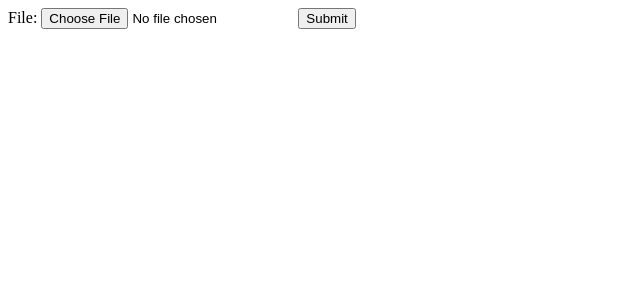
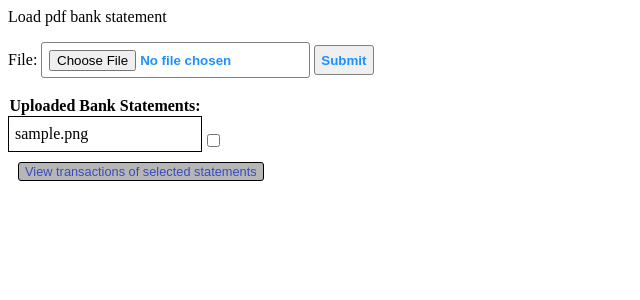
Before and after one commit to vasylgolub/ChasePDF, a Django app: page /index/ in a window 1280 px wide. Shown: the top 300 px of the page, without its empty margins (0-640 px from the left). Run offline with Django 4.2, Linux system fonts and the light colour scheme; tables that the repository leaves empty hold one stand-in row (values such as "Sample post").

Commit message:
created check boxes to select desired statement and display them in result.html

```diff
--- a/django_mypage/page/templates/page/index.html
+++ b/django_mypage/page/templates/page/index.html
@@ -1,33 +1,17 @@
 <!DOCTYPE html>
 <html lang="en">
-
-
 
 <head>
     <meta charset="UTF-8">
     <title>Title</title>
     {% load static %}
-    <link rel="stylesheet" type="text/css" href="{% static 'css/style.css' %}"/>
+    <link rel="stylesheet" type="text/css" href="{% static 'css/list_of_uploaded_files.css' %}"/>
 </head>
-
-
-
-
-
 
 
 <body>
 
-<!--<form action="{% url 'page:index' %}" method="post" enctype="multipart/form-data">-->
-<!--    {% csrf_token %}-->
-<!--  <input type="file" id="myFile" name="filename">-->
-<!--    <br>-->
-
-<!--&lt;!&ndash;  <input type="image" src="">&ndash;&gt;-->
-<!--    <button class="submit_button">Submit</button>-->
-
-<!--</form>-->
-
+Load pdf bank statement
 
     <form enctype="multipart/form-data" action="{% url 'page:index' %}" method="post">
         {% csrf_token %}
@@ -37,7 +21,31 @@
 
 <br>
 
+<form action="" method="post" >
+    {% csrf_token %}
+
+<table>
+      <tr>
+          <th>Uploaded Bank Statements:</th>
+      </tr>
+{% if list_statements %}
+    {% for i in list_statements %}
+      <tr>
+          <td class="name">{{i}}</td>
+          <td class="check-b0x">
+              <input type="checkbox" name="boxes" value={{i}}>
+          </td>
+      </tr>
+    {% endfor %}
+{% endif %}
+</table>
 <!--<img src="{% static 'django-django-django_mypage/pic.jpg' %}">-->
+
+
+    <button class="button-83" role="button">View transactions of selected statements</button>
+
+
+
 
 </body>
 </html>
--- a/django_mypage/page/templates/page/result.html
+++ b/django_mypage/page/templates/page/result.html
@@ -25,11 +25,6 @@
 <!--{% csrf_token %}-->
 <h1>{{ text }}</h1>
 
-<!--<form action="{% url 'page:result' %}" method="post">-->
-<!--    {% csrf_token %}-->
-<!--    <input type="text" name="just_a_text">-->
-<!--&lt;!&ndash;    <input type="submit" value="submit"/>&ndash;&gt;-->
-<!--</form>-->
 
 {% if list_of_transactions %}
 {% include 'table.html' %}
--- a/django_mypage/page/views.py
+++ b/django_mypage/page/views.py
@@ -1,39 +1,86 @@
 from django.shortcuts import render
-from django.http import HttpResponse, HttpResponseRedirect
+from django.http import HttpResponseRedirect
+# from django.http import HttpResponse
 from django.urls import reverse
-from .forms import NameForm, UploadFileForm
+from .forms import UploadFileForm
+# from .forms import NameForm
 from .handle_uploaded_file import HandleUploadedFile
+from .models import BankStatement, ListOfStatementFiles
 
+
+# To do
+# read this post to address the problem of getting duplicate uploads of files when refreshing the page
+# https://stackoverflow.com/questions/65925084/uploading-duplicated-files-with-django-when-reloading-page
+months = {"January": 1, "February": 2, "March": 3, "April": 4, "May": 5, "June": 6,
+          "July": 7, "August": 8, "September": 9, "October": 10, "November": 11, "December": 12}
 
 
 def index(request):
+    statements = ListOfStatementFiles()
+    list_of_statements = []
     if request.method == 'POST':
+        checked_boxes_list = request.POST.getlist('boxes')
+        for selected_box in checked_boxes_list:
+            for i in BankStatement.objects.filter(date__month=months.get(selected_box)).values():
+                list_of_statements.append(i)
+                print(i)
+
+
         form = UploadFileForm(request.POST, request.FILES)
         if form.is_valid():
+
             file = form.cleaned_data['file']
             uploaded_file = HandleUploadedFile(file)
-            total = uploaded_file.total_amount
-            list_of_transactions: list = uploaded_file.transactions
+            list_of_transactions: list = uploaded_file.get_transactions()
+
+            date_in_string = uploaded_file.date_of_the_statement
+            year = date_in_string[-4:]
+            month = date_in_string[:date_in_string.index(' ')]
+            month_and_year = month + ' ' + year
+
+            statements.uploaded_statement_file = month_and_year
+            statements.save()
+
+            # insert transactions into database table
+            for transaction in list_of_transactions:
+                mmdd = transaction.date[0].replace('/', '-')
+                mmddyyyy = year + '-' + mmdd
+                bank_statement = BankStatement(date=mmddyyyy,
+                                               description=transaction.store,
+                                               amount=transaction.amount)
+                bank_statement.save()
 
 
-            # insert transactions into database table?
-
-            # should render a result page instead of index page
-            return render(request, 'page/result.html',
-                          {'list_of_transactions': list_of_transactions, 'total': total})
-
-            # return HttpResponseRedirect(reverse("page:index"))
+            return HttpResponseRedirect(reverse("page:index"))
+        return render(request, 'page/result.html', {'list_of_transactions': list_of_statements,
+                                                    'total': get_total_amount(list_of_statements)})
     else:
         form = UploadFileForm()
-    return render(request, 'page/index.html', {'form': form})
+
+
+    return render(request, 'page/index.html', {'form': form,
+                                               'list_statements': ListOfStatementFiles.objects.all()})
 
 
 
 def result_page(request):
+    all_transactions = BankStatement.objects.all()
+    total = 0
+    for transaction in all_transactions:
+        total += transaction.amount
+
     if request.method == "POST":
-        text = request.POST['just_a_text']
+        # text = request.POST['just_a_text']
         # return render(request, 'page/result.html', {'text': text})
         # assert False
-        return HttpResponseRedirect(reverse("page:result"))
+
+        return HttpResponseRedirect(reverse("page:result", {'list_of_transactions': all_transactions, 'total': total}))
     else:
-        return render(request, 'page/result.html')
+        return render(request, 'page/result.html', {'list_of_transactions': all_transactions, 'total': total})
+
+
+def get_total_amount(transactions):
+    total = 0
+    for transaction in transactions:
+        total += transaction.get('amount')
+    return total
```
Also changed, not shown: django_mypage/templates/navbar.html (+0 -11 lines). Lines whose indentation alone changed are shown as unchanged.
